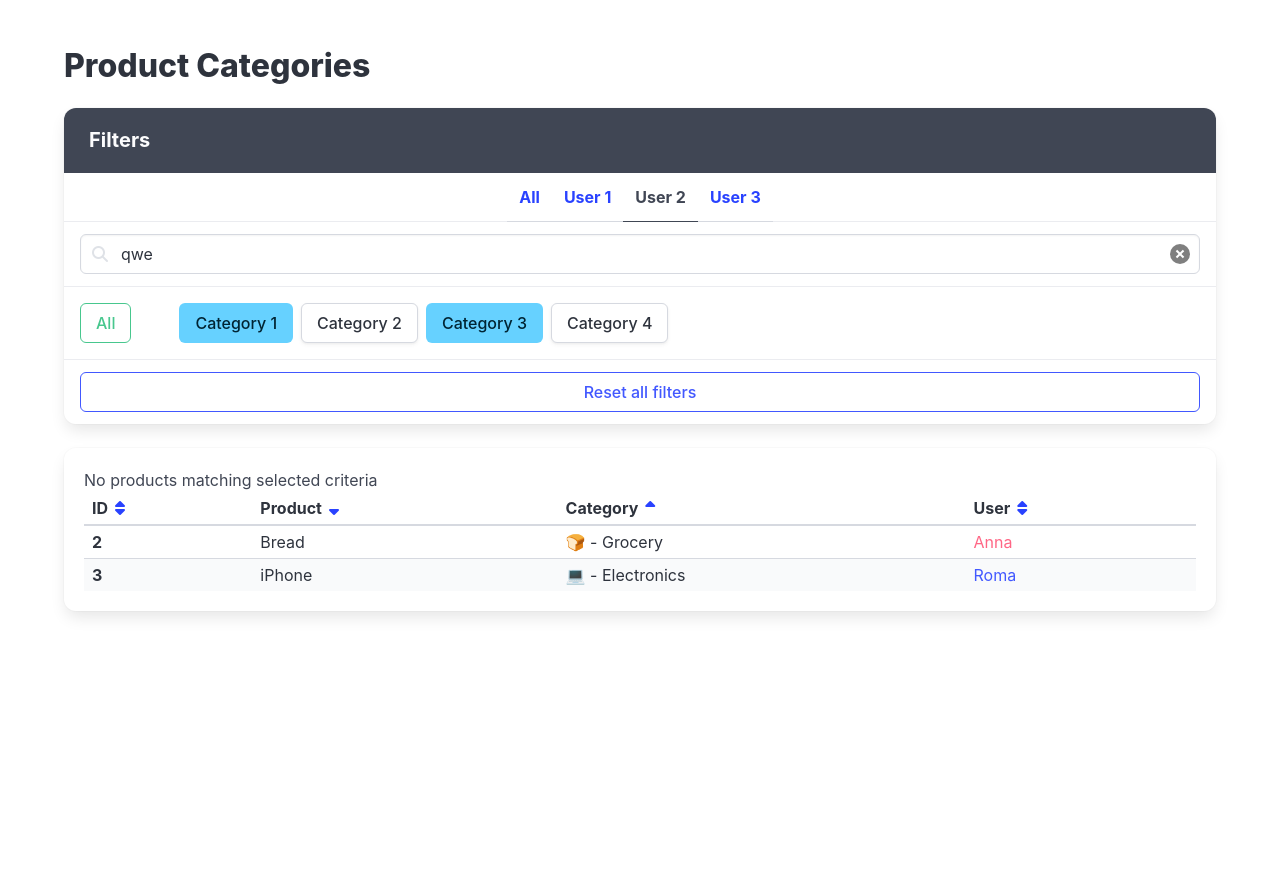
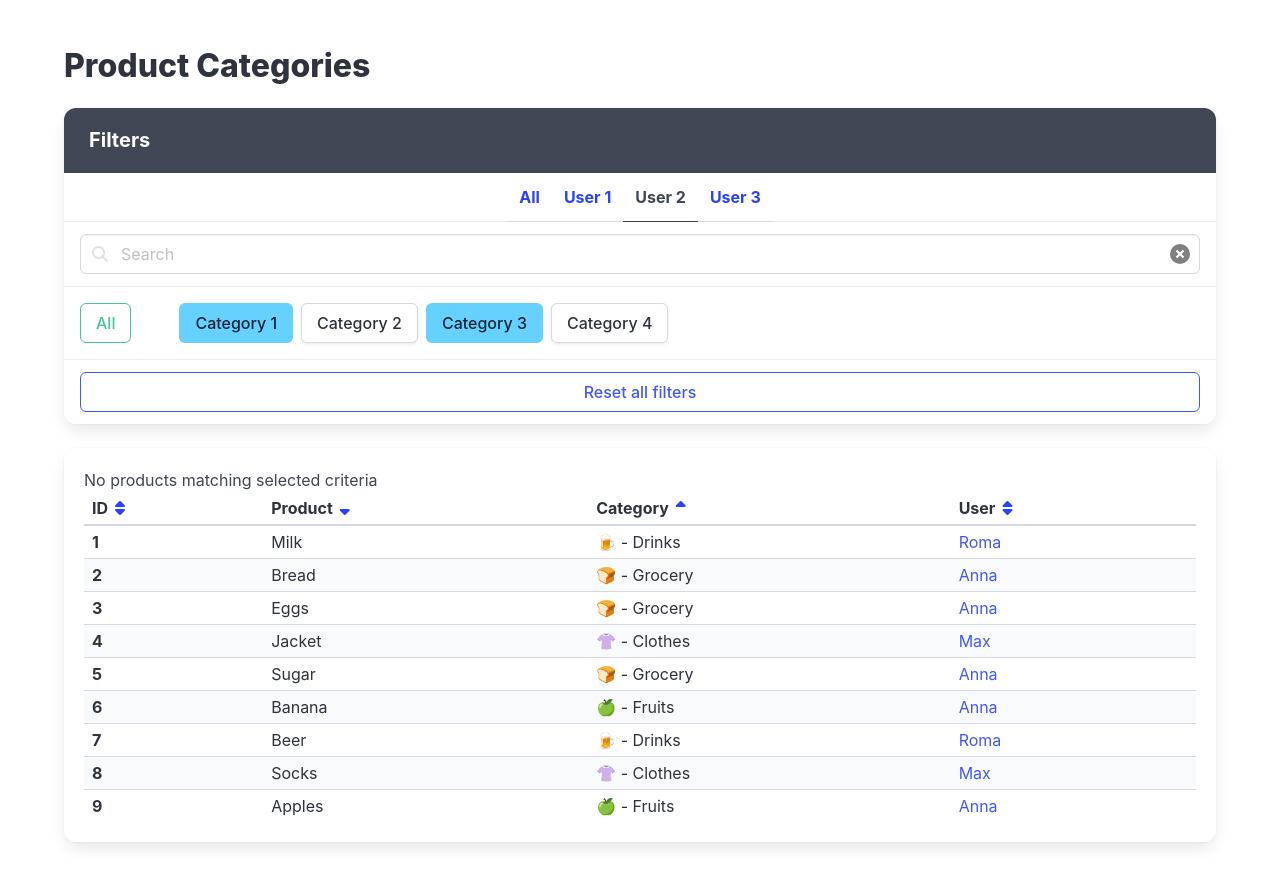
Before and after one commit to Stanovyi/react_practice_Stanovyi, a React (Vite) app: page / in a window 1280 px wide. Shown: the top 886 px of the page. Before the commit the page ends 800 px from the top, so only its background shows below. Built offline with nearby package versions, Linux system fonts and the light colour scheme.

Commit message:
add items using map

```diff
--- a/src/App.jsx
+++ b/src/App.jsx
@@ -1,19 +1,23 @@
 /* eslint-disable jsx-a11y/accessible-emoji */
-import React from 'react';
+import React, { useState } from 'react';
 import './App.scss';
 
 import usersFromServer from './api/users';
 import categoriesFromServer from './api/categories';
 import productsFromServer from './api/products';
 
-// const products = productsFromServer.map((product) => {
-//   const category = product.categoryId; // find by product.categoryId
-//   const user = product.categoryId; // find by category.ownerId
+const products = productsFromServer.map(product => {
+  const category = categoriesFromServer.find(
+    category => product.categoryId === category.id,
+  ); // find by product.categoryId
+  const user = usersFromServer.find(user => category.ownerId === user.id); // find by category.ownerId
+  return { ...product, category, user };
+});
 
-//   return [];
-// });
+export const App = () => {
+  const [query, setQuery] = useState('');
 
-export const App = () => (
+  return (
     <div className="section">
       <div className="container">
         <h1 className="title">Product Categories</h1>
@@ -47,7 +51,8 @@ export const App = () => (
                   type="text"
                   className="input"
                   placeholder="Search"
-                value="qwe"
+                  onChange={e => setQuery(e.target.value)}
+                  value={query}
                 />
 
                 <span className="icon is-left">
@@ -168,49 +173,28 @@ export const App = () => (
             </thead>
 
             <tbody>
-            {productsFromServer.map(product => {
+              {products.map(product => {
+                return (
                   <tr data-cy="Product">
                     <td className="has-text-weight-bold" data-cy="ProductId">
-                  1
+                      {product.id}
                     </td>
 
                     <td data-cy="ProductName">{product.name}</td>
-                <td data-cy="ProductCategory">{categoriesFromServer.id}</td>
+                    <td data-cy="ProductCategory">
+                      {`${product.category.icon} - ${product.category.title}`}
+                    </td>
 
                     <td data-cy="ProductUser" className="has-text-link">
-                  {usersFromServer.name}
-                </td>
-              </tr>;
-            })}
-
-            <tr data-cy="Product">
-              <td className="has-text-weight-bold" data-cy="ProductId">
-                2
-              </td>
-
-              <td data-cy="ProductName">Bread</td>
-              <td data-cy="ProductCategory">🍞 - Grocery</td>
-
-              <td data-cy="ProductUser" className="has-text-danger">
-                Anna
+                      {product.user.name}
                     </td>
                   </tr>
-
-            <tr data-cy="Product">
-              <td className="has-text-weight-bold" data-cy="ProductId">
-                3
-              </td>
-
-              <td data-cy="ProductName">iPhone</td>
-              <td data-cy="ProductCategory">💻 - Electronics</td>
-
-              <td data-cy="ProductUser" className="has-text-link">
-                Roma
-              </td>
-            </tr>
+                );
+              })}
             </tbody>
           </table>
         </div>
       </div>
     </div>
   );
+};
```
Lines whose indentation alone changed are shown as unchanged.
